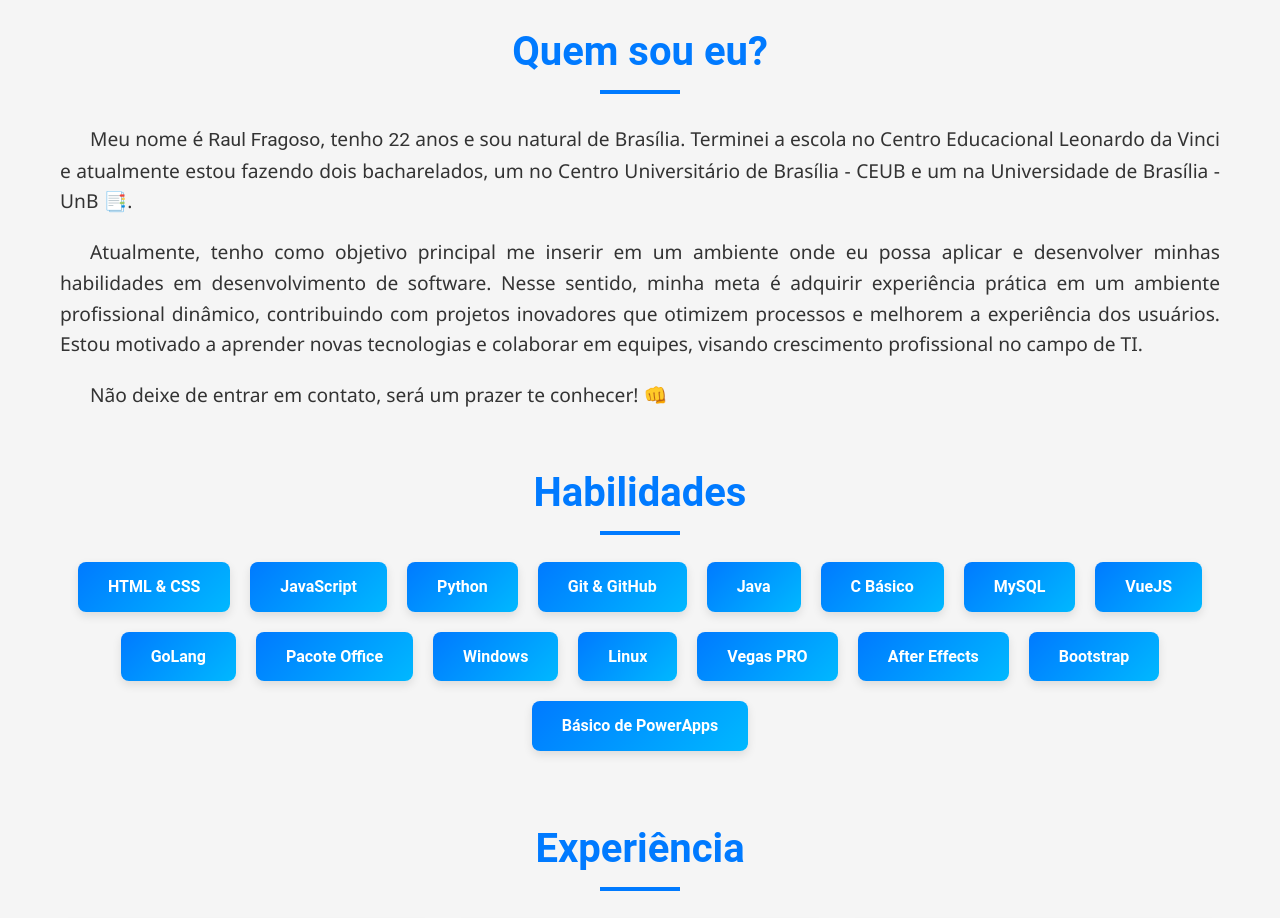
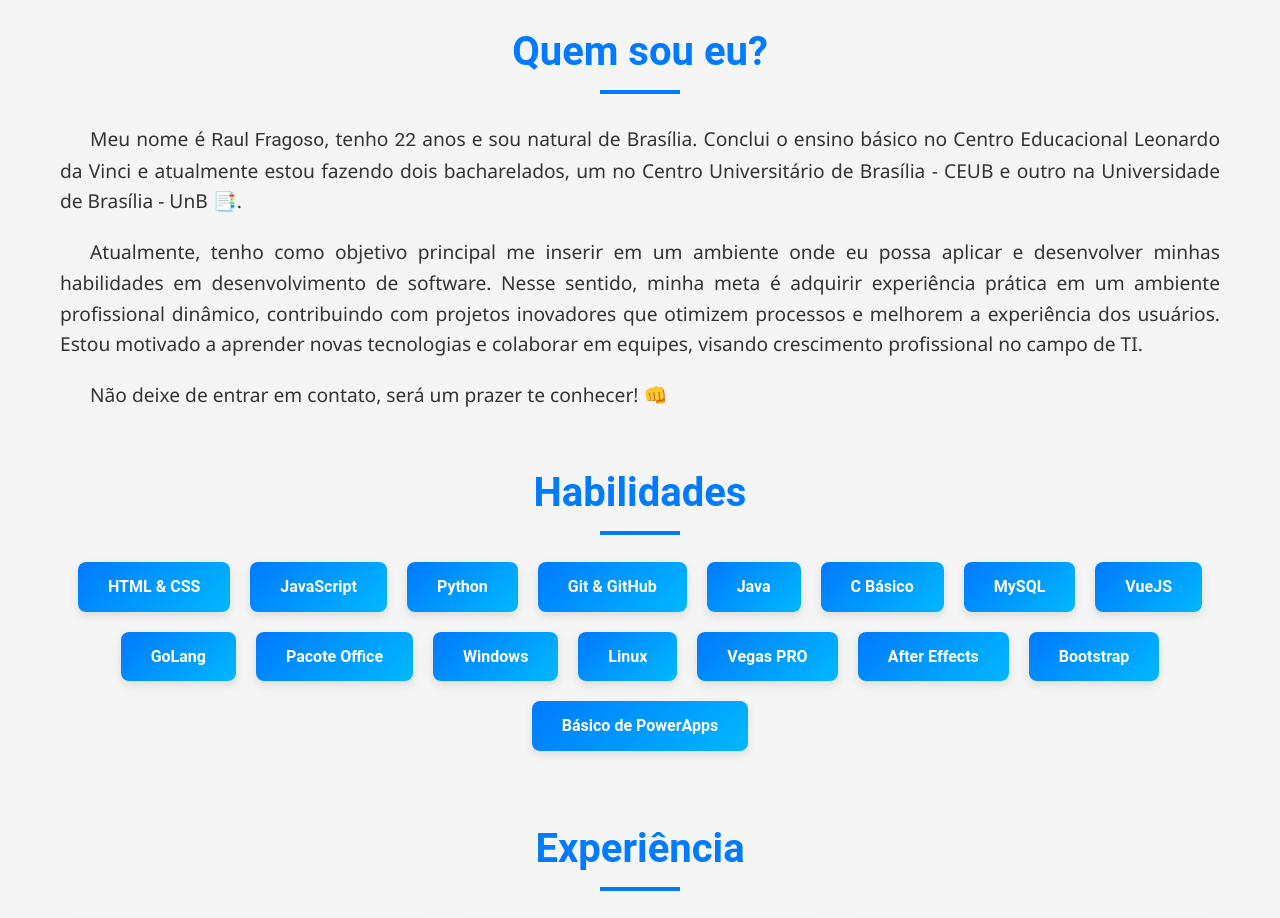
Before and after one commit to 1harz/curriculo, a plain HTML site: page curriculo.html in a window 1280 px wide. Shown: the part 780-1698 px from the top of the page. Drawn offline with Linux system fonts and the light colour scheme.

Commit message:
Corrigindo erros de digitacao.

```diff
--- a/curriculo.html
+++ b/curriculo.html
@@ -59,8 +59,8 @@
     <section id="sobre">
         <h2>Quem sou eu?</h2>
         <p>
-            Meu nome é <span>Raul Fragoso</span>, tenho <span id="idade"></span> anos e sou natural de Brasília. Terminei a escola no Centro Educacional Leonardo da Vinci e atualmente estou fazendo dois bacharelados,
-            um no Centro Universitário de Brasília - CEUB e um na Universidade de Brasília - UnB 📑.
+            Meu nome é <span>Raul Fragoso</span>, tenho <span id="idade"></span> anos e sou natural de Brasília. Conclui o ensino básico no Centro Educacional Leonardo da Vinci e atualmente estou fazendo dois bacharelados,
+            um no Centro Universitário de Brasília - CEUB e outro na Universidade de Brasília - UnB 📑.
         </p>
 
         <p>
```
